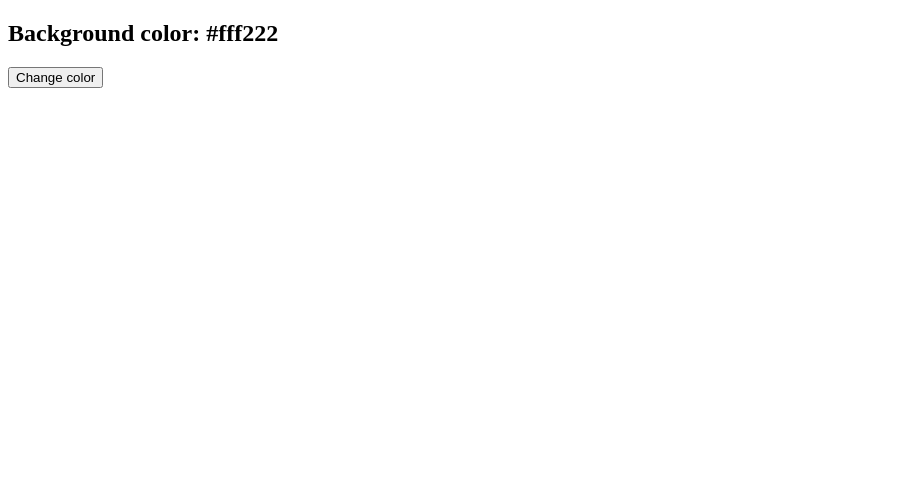
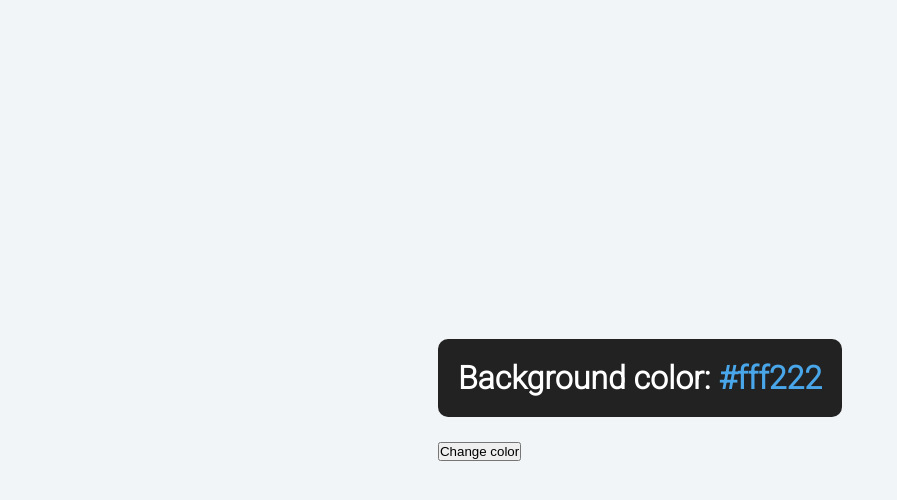
Before and after one commit to Wences81/petproject-backgroundchanger-js, a plain HTML site: page index.html in a window 1280 px wide. Shown: the whole page, without its empty margins (0-897 px from the left). Drawn offline with Linux system fonts and the light colour scheme.

Commit message:
31/10/2023

```diff
--- a/css/style.css
+++ b/css/style.css
@@ -0,0 +1,27 @@
+* {
+    margin: 0;
+    padding: 0;
+    box-sizing: border-box;
+}
+
+body {
+    height: 100vh;
+    display: flex;
+    justify-content: center;
+    align-items: center;
+    background-color: #f1f5f8;
+    font-family: 'Roboto', sans-serif;;
+}
+
+.container h2 {
+    background-color: #222;
+    padding: 20px;
+    border-radius: 10px;
+    color: #ffffff;
+    font-size: 32px;
+    margin-bottom: 24px;
+}
+
+.color {
+    color: #49a6e9;
+}
--- a/index.html
+++ b/index.html
@@ -4,6 +4,10 @@
     <meta charset="UTF-8">
     <meta name="viewport" content="width=device-width, initial-scale=1.0">
     <link rel="stylesheet" href="/css/style.css">
+    <link rel="preconnect" href="https://fonts.googleapis.com">
+    <link rel="preconnect" href="https://fonts.gstatic.com" crossorigin>
+    <link href="https://fonts.googleapis.com/css2?family=Montserrat:wght@400;500;700&family=Roboto:wght@300&display=swap"
+        rel="stylesheet">
     <title>Background Chager</title>
 </head>
 <body>
@@ -12,8 +16,9 @@
             Background color:
             <span class="color"> #fff222 </span>
         </h2>
+        <button id="btn" class="btn">Change color</button>
     </div>
-    <button id="btn" class="btn">Change color</button>
+
     <script src="/js/app.js"></script>
 </body>
 </html>
```
